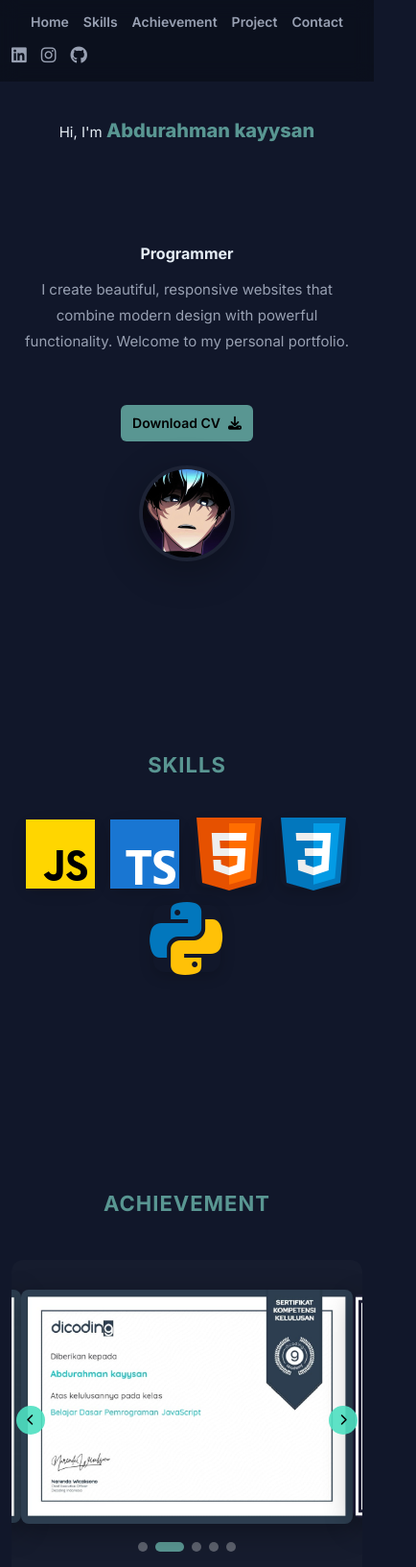
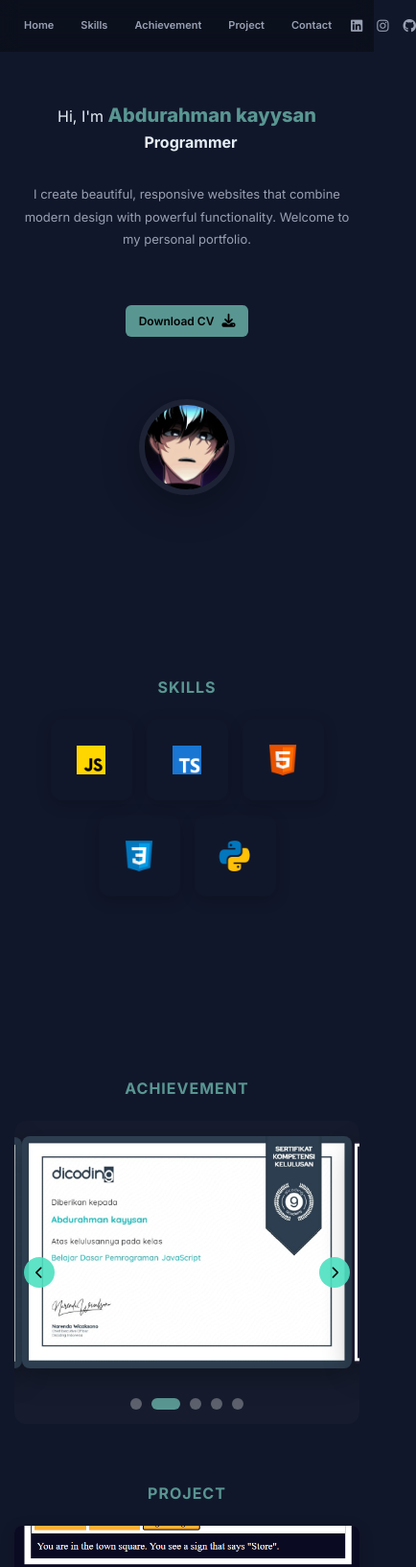
Before and after one commit to kayy-eci/Personal-Portofolio, a plain HTML site: page index.html in a window 390 px wide. Shown: the top 1633 px of the page at 96% size, 434 px wide, since content can reach past the window. Drawn offline with Linux system fonts and the light colour scheme.

Commit message:
responsive and couple fixes

```diff
--- a/index.html
+++ b/index.html
@@ -41,10 +41,12 @@
       </div>
     </header>
 
-    <section id="home" class="hero fade-in">
+    <section id="home hero-left" class="hero fade-in">
       <div class="hero-left">
-        <p>Hi, I'm <span class="name">Abdurahman kayysan</span></p> <!-- disamain sama avatar nya -->
-        <p class="role">Programmer</p>
+        <p>
+          Hi, I'm <span class="name">Abdurahman kayysan</span> <br />
+          <span class="role">Programmer</span>
+        </p>
         <p class="bio">
           I create beautiful, responsive websites that combine modern design
           with powerful functionality. Welcome to my personal portfolio.
@@ -72,19 +74,19 @@
     <section id="skills" class="fade-in">
       <h2 class="section-title">Skills</h2>
       <div class="skills">
-        <div class="skill js" >
+        <div class="skill js">
           <img src="Asset/icons8-javascript-96.png" alt="Javascript" />
           <span>Javascript</span>
         </div>
-        <div class="skill ts" >
+        <div class="skill ts">
           <img src="Asset/icons8-typescript-96.png" alt="Typescript" />
           <span>Typescript</span>
         </div>
-        <div class="skill html" >
+        <div class="skill html">
           <img src="Asset/icons8-html-96.png" alt="HTML" />
           <span>HTML</span>
         </div>
-        <div class="skill css" >
+        <div class="skill css">
           <img src="Asset/icons8-css-96.png" alt="CSS" />
           <span>CSS</span>
         </div>
@@ -95,7 +97,6 @@
       </div>
     </section>
 
-    <br />
     <br />
     <br />
     <br />
--- a/styles.css
+++ b/styles.css
@@ -80,6 +80,7 @@ nav a:hover::after {
   align-items: center;
   justify-content: space-between;
   padding: 80px 100px;
+  margin-top: 20px;
   min-height: 60vh;
 }
 .hero-left {
@@ -92,12 +93,13 @@ nav a:hover::after {
 }
 .role {
   font-weight: 700;
-  margin-top: 100px;
+  margin-left: 8px;
   font-size: 24px;
+  color: #e6eef6;
 }
 .bio {
   color: var(--normal);
-  margin-top: 10px;
+  margin-top: 30px;
   line-height: 1.8;
 }
 .avatar {
@@ -269,8 +271,6 @@ h2.section-title {
   margin-bottom: 15px;
 }
 
-
-
 #home {
   scroll-margin-top: 100px;
 }
@@ -285,22 +285,6 @@ skills {
 skills {
   scroll-margin-top: 100px;
 }
-
-
-
-
-
-
-
-
-
-
-
-
-
-
-
-
 
 .projects img:hover {
   transform: translateY(-10px);
@@ -427,65 +411,45 @@ footer {
   border-top: 1px solid rgba(255, 255, 255, 0.1);
   font-size: 14px;
 }
-@media (max-width: 768px) {
+
+
+
+
+/* responsive shiballl */
+/* ipad bosku */
+@media (max-width: 1024px) {
   header {
-    padding: 20px;
-    flex-direction: column;
+    padding: 15px 40px;
+  }
+
+  nav {
     gap: 15px;
   }
-  nav {
-    flex-wrap: wrap;
-    justify-content: center;
-    gap: 15px;
-  }
-  .hero {
-    flex-direction: column;
-    text-align: center;
-    gap: 30px;
-    padding: 60px 20px;
-  }
-  section {
-    padding: 60px 20px;
-  }
-  .contact-wrap {
-    grid-template-columns: 1fr;
-  }
-  .skills {
-    gap: 30px;
-  }
-  .skill {
-    width: 80px;
-    height: 80px;
-    font-size: 24px;
-  }
-  .carousel-container {
-    padding: 30px 10px;
-  }
-  .carousel-btn {
-    width: 35px;
-    height: 35px;
+
+  nav a {
     font-size: 14px;
-  }
-  .carousel-btn.prev {
-    left: 5px;
-  }
-  .carousel-btn.next {
-    right: 5px;
-  }
-  .carousel-slide img {
-    max-width: 100%;
-  }
-}
-
-/* EXTRA RESPONSIVE BREAKPOINTS */
-@media (max-width: 1024px) {
-  header {
-    padding: 18px 40px;
   }
 
   .hero {
     padding: 60px 40px;
-    min-height: 55vh;
+    flex-direction: column;
+    text-align: center;
+    justify-content: center;
+    min-height: auto;
+  }
+
+  .hero-left {
+    max-width: 100%;
+    margin-bottom: 40px;
+  }
+
+  .name {
+    font-size: 28px;
+  }
+
+  .role {
+    font-size: 22px;
+    margin-top: 40px;
   }
 
   .avatar {
@@ -493,131 +457,97 @@ footer {
     height: 150px;
   }
 
-  .name {
-    font-size: 28px;
-  }
-  .role {
-    font-size: 20px;
-  }
-
   section {
     padding: 60px 40px;
   }
 
-  .projects img {
-    height: 220px;
-  }
-}
-
-@media (max-width: 900px) {
-  header {
-    padding: 16px 28px;
-    align-items: flex-start;
-    gap: 10px;
-    flex-wrap: wrap;
+  h2.section-title {
+    font-size: 20px;
+    margin-bottom: 30px;
   }
 
-  nav {
-    width: 100%;
-    justify-content: center;
+  .skills {
+    gap: 30px;
   }
 
-  .hero {
-    padding: 50px 30px;
-    flex-direction: column;
-    gap: 20px;
-  }
-
-  .hero-left {
-    max-width: 520px;
+  .skill {
+    width: 120px;
+    height: 120px;
+    font-size: 24px;
   }
 
   .carousel-container {
-    max-width: 700px;
-    padding: 30px 10px;
-  }
-}
-
-@media (max-width: 600px) {
-  body {
-    font-size: 15px;
+    max-width: 100%;
+    padding: 30px 15px;
   }
 
-  header {
-    padding: 14px 18px;
-  }
-
-  .avatar {
-    width: 120px;
-    height: 120px;
-    border-width: 4px;
-  }
-
-  .name {
-    font-size: 22px;
-  }
-  .role {
-    font-size: 18px;
-  }
-
-  .skills {
-    gap: 18px;
-  }
-  .skill {
-    width: 70px;
-    height: 70px;
-    font-size: 20px;
+  .carousel-slide img {
+    max-width: 100%;
   }
 
   .carousel-btn {
-    width: 30px;
-    height: 30px;
-    font-size: 12px;
+    width: 40px;
+    height: 40px;
+    font-size: 16px;
+  }
+
+  .projects {
+    grid-template-columns: 1fr;
+    gap: 25px;
   }
 
   .projects img {
-    height: 180px;
     max-width: 100%;
-  }
-
-  .project-card {
-    max-width: 100%;
+    height: 200px;
   }
 
   .contact-wrap {
     grid-template-columns: 1fr;
-    padding: 0 10px;
+    gap: 25px;
   }
+
   .contact-card {
     max-width: 100%;
   }
-
-  section {
-    padding: 40px 12px;
-  }
 }
 
+
+/* Hp bosku*/
 @media (max-width: 480px) {
   header {
-    padding: 12px 12px;
+    padding: 12px 15px;
+    gap: 10px;
   }
+
+  nav {
+    gap: 8px;
+  }
+
   nav a {
+    font-size: 11px;
+    padding: 6px 10px;
+  }
+
+  .socials a {
     font-size: 14px;
   }
 
   .hero {
-    padding: 35px 12px;
-    min-height: auto;
-  }
-  .hero-left {
-    margin: 0 auto;
+    padding: 30px 15px;
+    gap: 20px;
   }
 
   .name {
     font-size: 20px;
   }
+
   .role {
     font-size: 16px;
+    margin-top: 20px;
+  }
+
+  .bio {
+    font-size: 13px;
   }
 
   .avatar {
@@ -625,24 +555,78 @@ footer {
     height: 100px;
   }
 
-  .projects {
-    gap: 20px;
+  section {
+    padding: 30px 15px;
   }
+
+  h2.section-title {
+    font-size: 16px;
+    margin-bottom: 20px;
+  }
+
+  .skills {
+    gap: 15px;
+  }
+
+  .skill {
+    width: 85px;
+    height: 85px;
+    font-size: 16px;
+  }
+
+  .skill img {
+    width: 40px;
+    height: 40px;
+  }
+
+  .skill:hover {
+    transform: scale(1.05) translateY(-3px);
+  }
+
+  .skill span {
+    font-size: 10px;
+    padding: 3px 6px;
+  }
+
+  .carousel-container {
+    padding: 15px 8px;
+  }
+
+  .carousel-slide img {
+    max-height: 250px;
+  }
+
+  .carousel-btn {
+    width: 32px;
+    height: 32px;
+    font-size: 13px;
+  }
+
   .projects img {
     height: 150px;
   }
 
-  .carousel-dots {
-    margin-top: 18px;
-    gap: 8px;
+  .project-card p {
+    font-size: 12px;
   }
-  .dot {
-    width: 10px;
-    height: 10px;
+
+  .contact-card {
+    padding: 15px;
+  }
+
+  .form input,
+  .form textarea {
+    padding: 8px;
+    font-size: 12px;
   }
 
   .view-btn {
-    padding: 8px 12px;
-    font-size: 14px;
+    padding: 7px 14px;
+    font-size: 12px;
+  }
+
+  footer {
+    padding: 20px 15px;
+    font-size: 11px;
   }
 }
```
